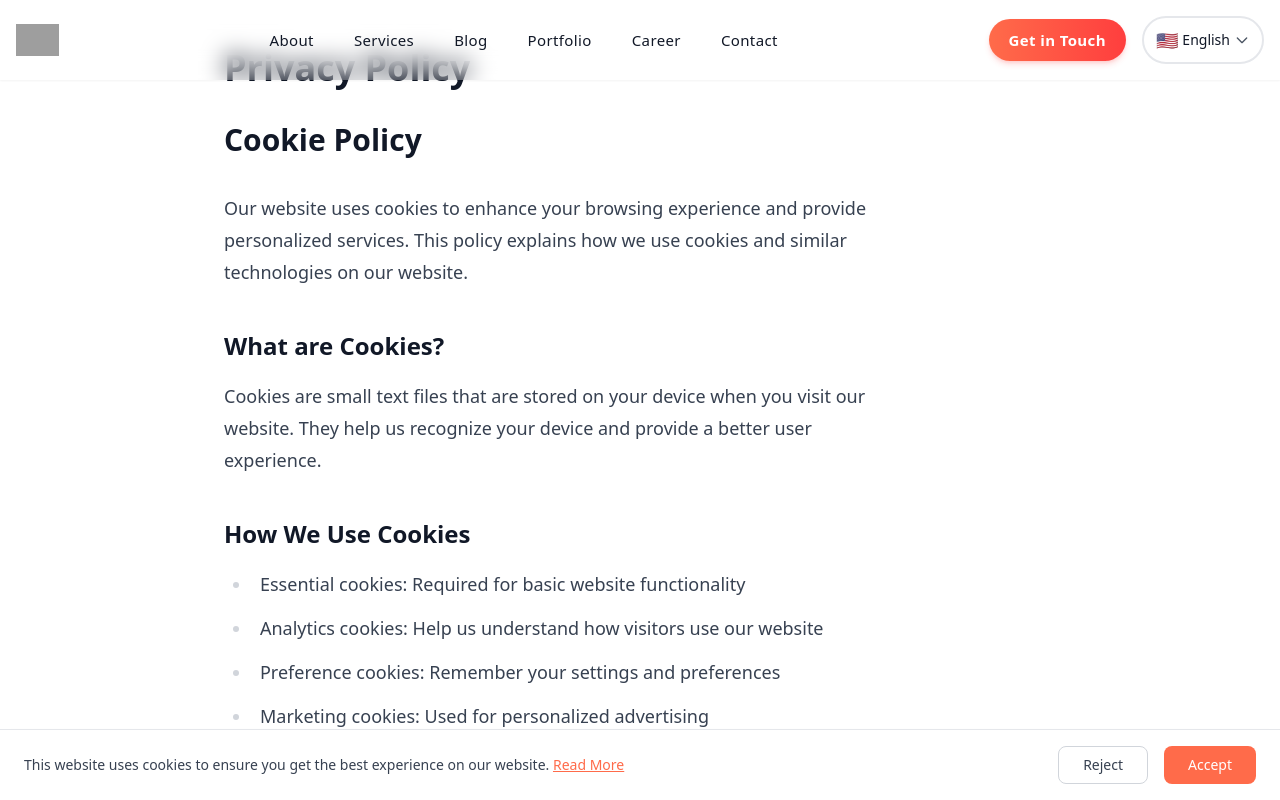
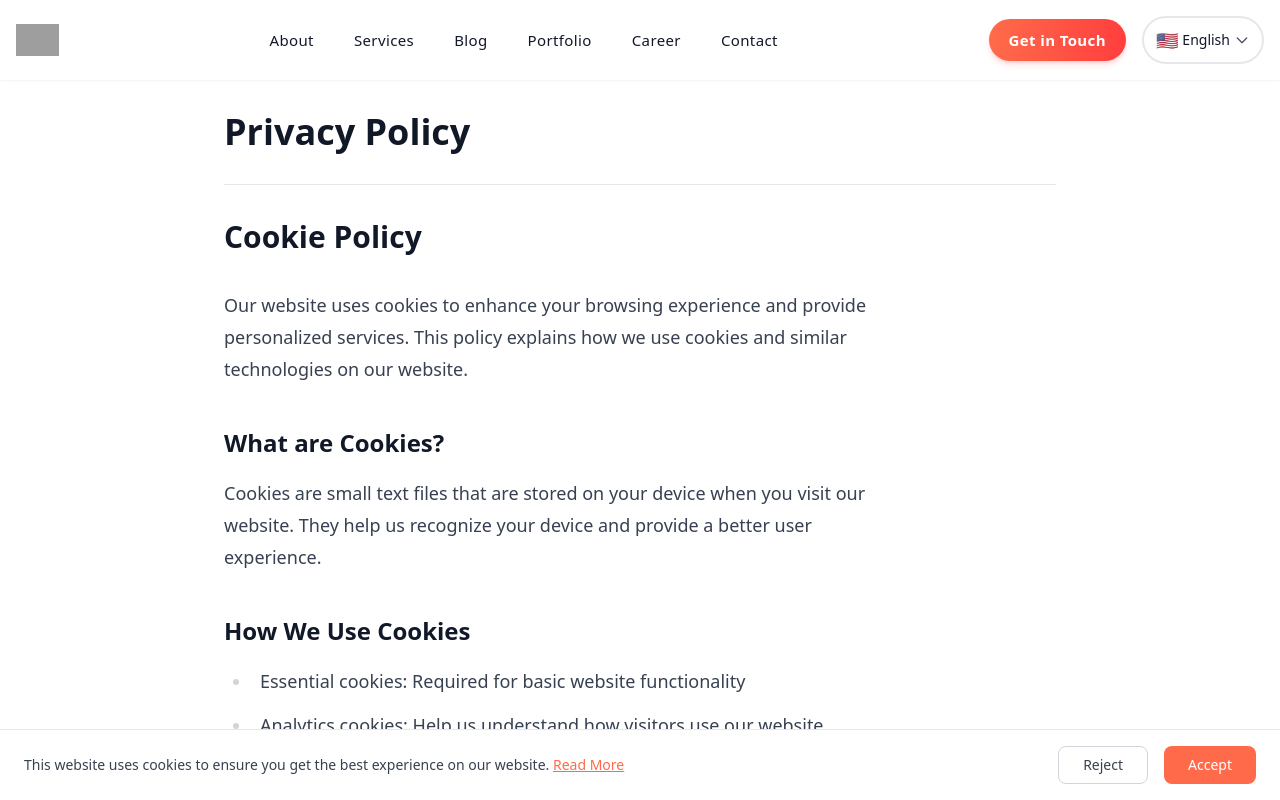
Before and after one commit to chornthorn/beasy-web-landing, a React (Vite) app: page /privacy in a window 1280 px wide. Shown: the top 800 px of the page. Built offline with nearby package versions, Linux system fonts and the light colour scheme; grey boxes are pictures that could not be loaded; a web font is replaced by a local one.

Commit message:
update Hero sections across multiple pages: adjust margin for improved layout

```diff
--- a/src/pages/about/components/Hero.tsx
+++ b/src/pages/about/components/Hero.tsx
@@ -5,7 +5,7 @@
   return (
     <section className="relative py-20 overflow-hidden">
       <div className="absolute inset-0 bg-gradient-to-br from-[#ff6b4a]/5 via-white to-[#ff3e3e]/5" />
-      <div className="relative max-w-7xl mx-auto px-4 sm:px-6 lg:px-8">
+      <div className="relative max-w-7xl mx-auto px-4 sm:px-6 lg:px-8 lg:mt-20 mt-8">
         <div className="grid grid-cols-1 lg:grid-cols-2 gap-12 items-center">
           {/* Text Content */}
           <motion.div
--- a/src/pages/blog/index.tsx
+++ b/src/pages/blog/index.tsx
@@ -13,7 +13,7 @@
       <main>
         {/* Hero Section */}
         <section className="relative py-20 bg-gradient-to-br from-[#ff6b4a]/5 via-white to-[#ff3e3e]/5">
-          <div className="max-w-7xl mx-auto px-4 sm:px-6 lg:px-8">
+          <div className="max-w-7xl mx-auto px-4 sm:px-6 lg:px-8 mt-12">
             <div className="text-center max-w-3xl mx-auto">
               <motion.h1
                 initial={{ opacity: 0, y: 20 }}
--- a/src/pages/career/components/Hero.tsx
+++ b/src/pages/career/components/Hero.tsx
@@ -16,7 +16,7 @@
 const Hero: React.FC = () => {
   return (
     <section className="relative py-20 bg-gradient-to-br from-[#ff6b4a]/5 via-white to-[#ff3e3e]/5">
-      <div className="max-w-7xl mx-auto px-4 sm:px-6 lg:px-8">
+      <div className="max-w-7xl mx-auto px-4 sm:px-6 lg:px-8 mt-16">
         <div className="flex flex-col lg:flex-row items-center justify-between">
           {/* Text Content */}
           <motion.div
--- a/src/pages/contact/index.tsx
+++ b/src/pages/contact/index.tsx
@@ -32,7 +32,7 @@
       <main>
         {/* Hero Section */}
         <section className="relative py-20 bg-gradient-to-br from-[#ff6b4a]/5 via-white to-[#ff3e3e]/5">
-          <div className="max-w-7xl mx-auto px-4 sm:px-6 lg:px-8">
+          <div className="max-w-7xl mx-auto px-4 sm:px-6 lg:px-8 mt-12">
             <div className="text-center max-w-3xl mx-auto">
               <motion.h1
                 initial={{ opacity: 0, y: 20 }}
--- a/src/pages/portfolio/index.tsx
+++ b/src/pages/portfolio/index.tsx
@@ -20,7 +20,7 @@
       <main>
         {/* Hero Section */}
         <section className="relative py-20 bg-gradient-to-br from-[#ff6b4a]/5 via-white to-[#ff3e3e]/5">
-          <div className="max-w-7xl mx-auto px-4 sm:px-6 lg:px-8">
+          <div className="max-w-7xl mx-auto px-4 sm:px-6 lg:px-8 mt-12">
             <div className="text-center max-w-3xl mx-auto">
               <motion.h1
                 initial={{ opacity: 0, y: 20 }}
--- a/src/pages/privacy/index.tsx
+++ b/src/pages/privacy/index.tsx
@@ -6,10 +6,14 @@
   return (
     <div className="min-h-screen">
       <Header />
-      <main className="max-w-4xl mx-auto px-4 py-12 sm:px-6 lg:px-8">
+      <main className="max-w-4xl mx-auto px-4 py-12 sm:px-6 lg:px-8 mt-16">
         <h1 className="text-4xl font-bold text-gray-900 mb-8">
           Privacy Policy
         </h1>
+        <hr
+          className="border-t-1 border-gray-200 mb-8"
+          style={{ width: "100%" }}
+        />
 
         <section className="prose prose-lg">
           <h2>Cookie Policy</h2>
--- a/src/pages/services/index.tsx
+++ b/src/pages/services/index.tsx
@@ -216,7 +216,7 @@
       <main>
         {/* Hero Section */}
         <section className="relative py-20 bg-gradient-to-br from-[#ff6b4a]/5 via-white to-[#ff3e3e]/5">
-          <div className="max-w-7xl mx-auto px-4 sm:px-6 lg:px-8">
+          <div className="max-w-7xl mx-auto px-4 sm:px-6 lg:px-8 mt-12">
             <div className="text-center max-w-3xl mx-auto">
               <motion.h1
                 initial={{ opacity: 0, y: 20 }}
```
